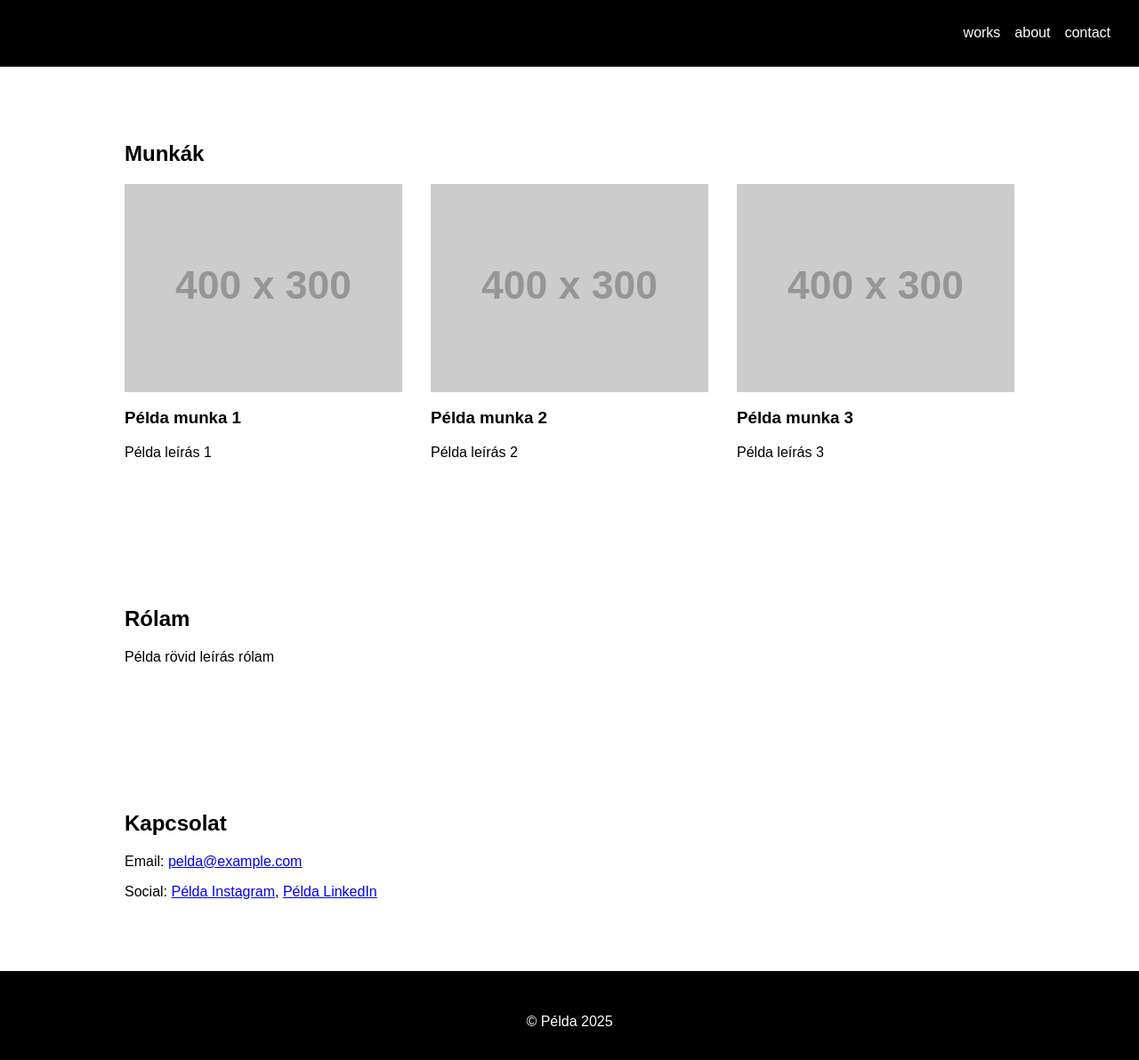
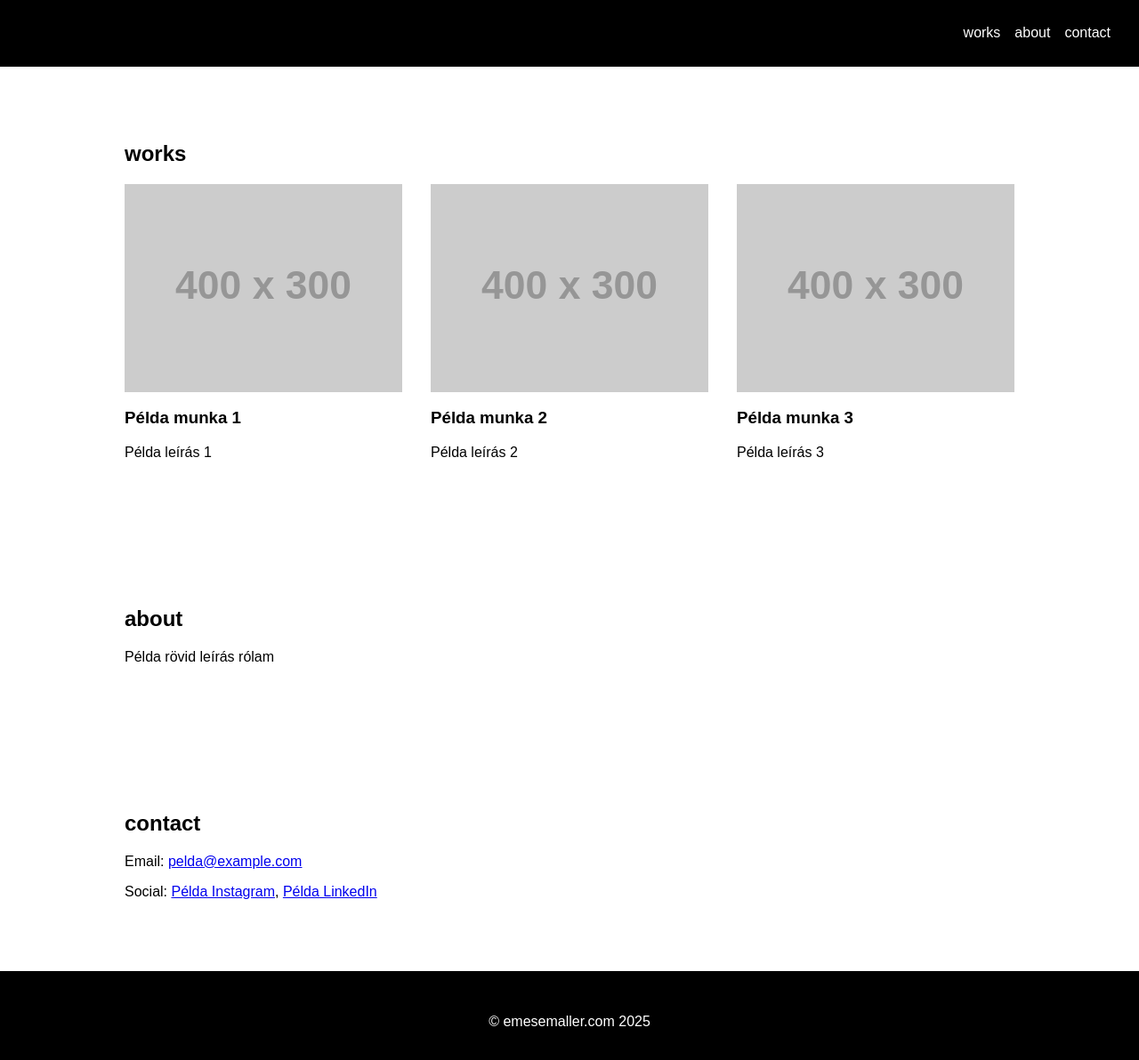
Before and after one commit to emesemaller/babysteps, a plain HTML site: page index.html in a window 1280 px wide. Shown: the whole page at 89% size. Drawn offline with Linux system fonts and the light colour scheme; placeholder pictures from the web are drawn by us.

Commit message:
Update index.html

```diff
--- a/index.html
+++ b/index.html
@@ -19,7 +19,7 @@
   </header>
 
   <section id="works">
-    <h2>Munkák</h2>
+    <h2>works</h2>
     <div class="projects">
       <div class="project">
         <img src="https://via.placeholder.com/400x300" alt="Példa munka">
@@ -40,18 +40,18 @@
   </section>
 
   <section id="about">
-    <h2>Rólam</h2>
+    <h2>about</h2>
     <p>Példa rövid leírás rólam</p>
   </section>
 
   <section id="contact">
-    <h2>Kapcsolat</h2>
+    <h2>contact</h2>
     <p>Email: <a href="mailto:pelda@example.com">pelda@example.com</a></p>
     <p>Social: <a href="#">Példa Instagram</a>, <a href="#">Példa LinkedIn</a></p>
   </section>
 
   <footer>
-    <p>© Példa 2025</p>
+    <p>© emesemaller.com 2025</p>
   </footer>
 </body>
 </html>
```
